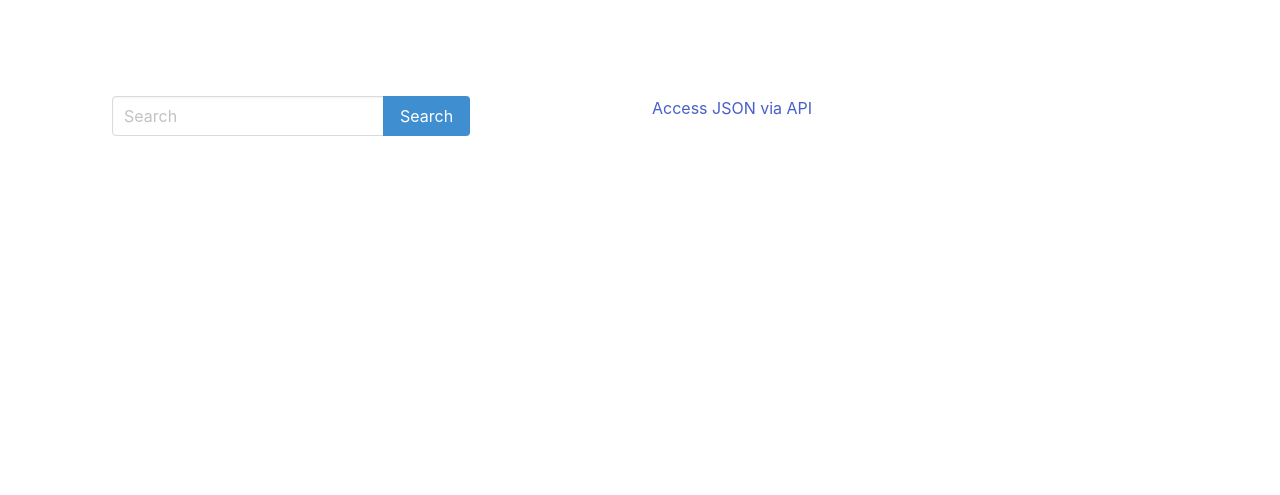
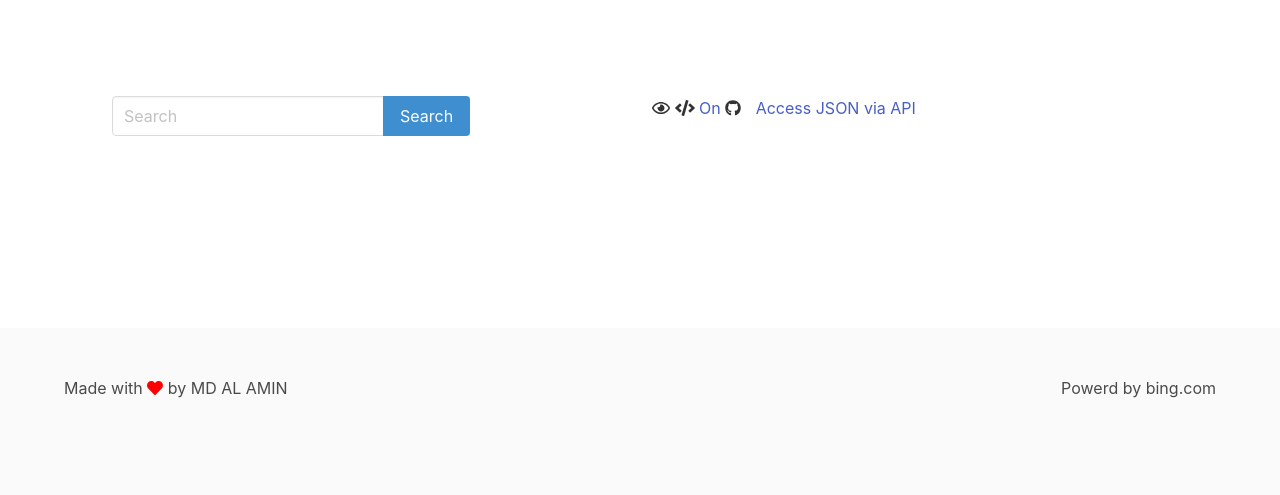
Before and after one commit to alaminio/search-crawler-django, a Django app: page / in a window 1280 px wide. Shown: the top 495 px of the page. Run offline with Django 3.2, Linux system fonts and the light colour scheme; some libraries are stand-ins or nearby versions.

Commit message:
credit and menu added

```diff
--- a/search/templates/search/search.html
+++ b/search/templates/search/search.html
@@ -3,7 +3,7 @@
 <head>
     <meta charset="utf-8">
     <meta name="viewport" content="width=device-width, initial-scale=1">
-    <title>Hello Bulma!</title>
+    <title>{% if s %}{{ s }}{% else %}Awesome Search{% endif %}</title>
     <link rel="stylesheet" href="https://cdn.jsdelivr.net/npm/bulma@0.8.0/css/bulma.min.css">
     <script defer src="https://use.fontawesome.com/releases/v5.3.1/js/all.js"></script>
     <style>
@@ -17,6 +17,18 @@
         small {
             font-size: .8em;
             color: darkred;
+        }
+        .svg-inline--fa {
+            color: red;
+        }
+        .github .svg-inline--fa {
+            color: #333;
+        }
+        .menu li {
+            display: inline-block;
+        }
+        .menu li:first-child {
+            padding-right: 10px;
         }
     </style>
 </head>
@@ -40,7 +52,10 @@
                     </form>
                 </div>
                 <div class="column">
-                    <a href="{% url 'api_url' %}?search={% if s %}{{ s }}{% endif %}">Access JSON via API</a>
+                    <ul class="menu">
+                        <li class="github"><a target="_blank" href="https://github.com/m3alamin/search-crawler-django" title="View Code On Github"><i class="far fa-eye"></i> <i class="fas fa-code"></i> On <i class="fab fa-github"></i></a></li>
+                        <li><a href="{% url 'api_url' %}?search={% if s %}{{ s }}{% endif %}">Access JSON via API</a></li>
+                    </ul>
                 </div>
             </div>
         </div>
@@ -63,5 +78,18 @@
 
     </div>
 </section>
+
+<footer class="footer">
+    <div class="container">
+        <div class="columns">
+            <div class="column">
+                Made with <i class="fas fa-heart"></i> by MD AL AMIN
+            </div>
+            <div class="column">
+                    <p class="is-pulled-right">Powerd by bing.com</p>
+            </div>
+        </div>
+    </div>
+</footer>
 </body>
 </html>
```
